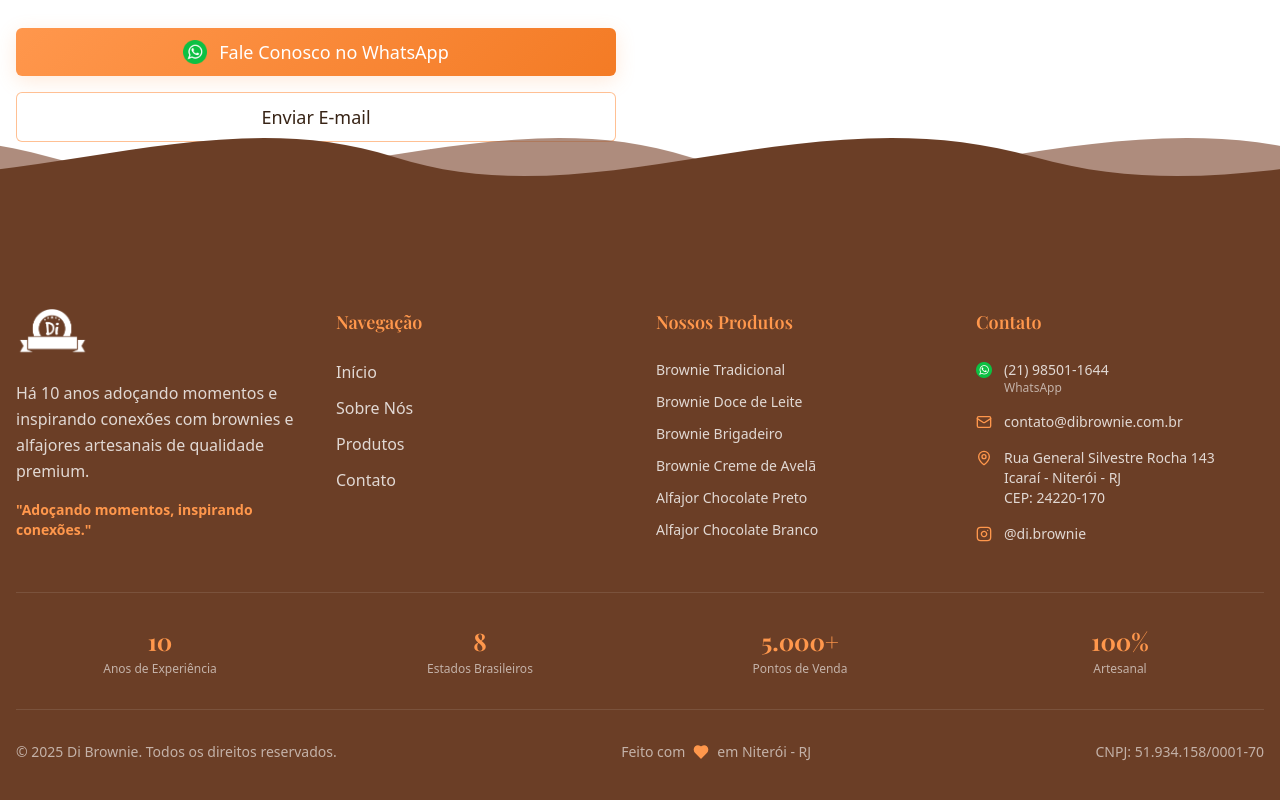
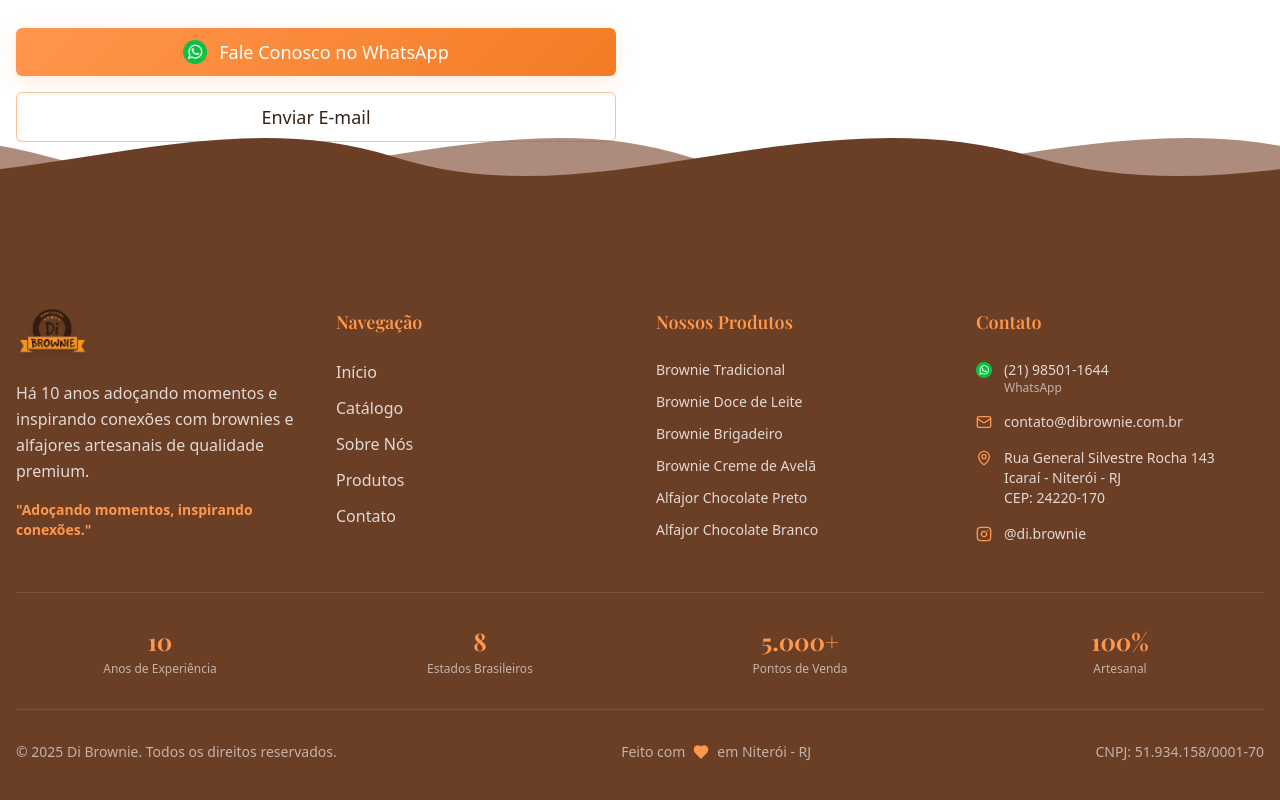
Before and after one commit to DevZipMateus/dibrownie-sweet-site, a React (Vite) app: page / in a window 1280 px wide. Shown: the part 6955-7755 px from the top of the page. Built offline with nearby package versions, Linux system fonts and the light colour scheme.

Commit message:
Atualizar logo do footer
Utilizada a mesma logo da seção Hero no footer para manter a consistência visual do site.
-edited src/components/Footer.tsx

```diff
--- a/src/components/Footer.tsx
+++ b/src/components/Footer.tsx
@@ -18,7 +18,7 @@ const Footer = () => {
               <img
                 src="/lovable-uploads/8c2ab650-6d92-4dd3-819f-8255f85c4677.png"
                 alt="Di Brownie Logo"
-                className="h-12 w-auto brightness-0 invert"
+                className="h-12 w-auto filter drop-shadow-lg"
               />
             </div>
             <p className="text-primary-foreground/80 leading-relaxed">
@@ -41,6 +41,14 @@ const Footer = () => {
                   className="text-primary-foreground/80 hover:text-secondary transition-colors"
                 >
                   Início
+                </a>
+              </li>
+              <li>
+                <a
+                  href="#catalogo"
+                  className="text-primary-foreground/80 hover:text-secondary transition-colors"
+                >
+                  Catálogo
                 </a>
               </li>
               <li>
```
